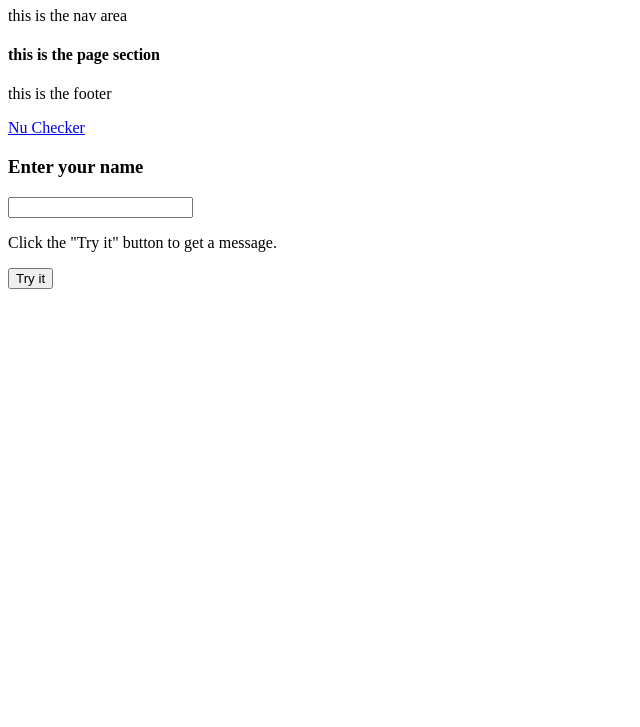
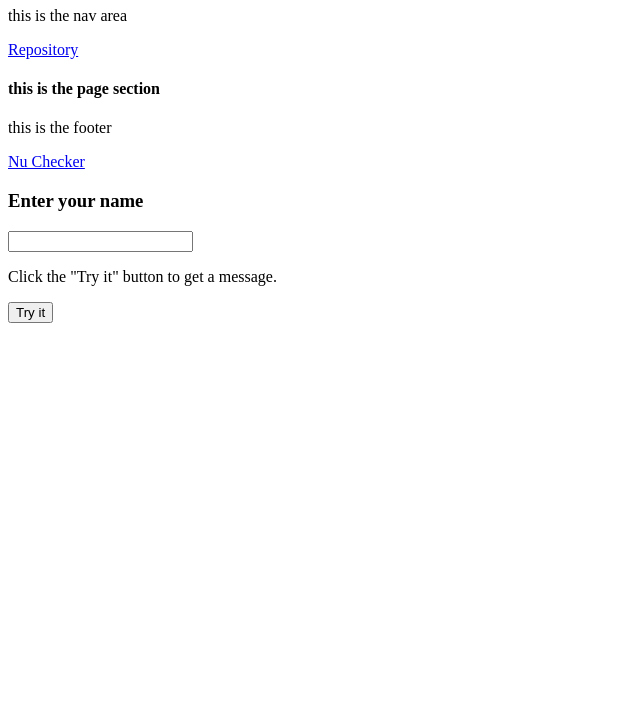
Before and after one commit to ghoneycutt18/javascript-test, a plain HTML site: page index.html in a window 1280 px wide. Shown: the part 73-800 px from the top of the page, without its empty margins (0-640 px from the left). Drawn offline with Linux system fonts and the light colour scheme.

Commit message:
Update index.html

```diff
--- a/index.html
+++ b/index.html
@@ -15,6 +15,7 @@
     </header>
     <nav>
         <p>this is the nav area</p>
+        <a href="https://github.com/ghoneycutt18/javascript-test" target=_blank>Repository</a>
     </nav>
     <section>
         <h4>this is the page section</h4>
```
